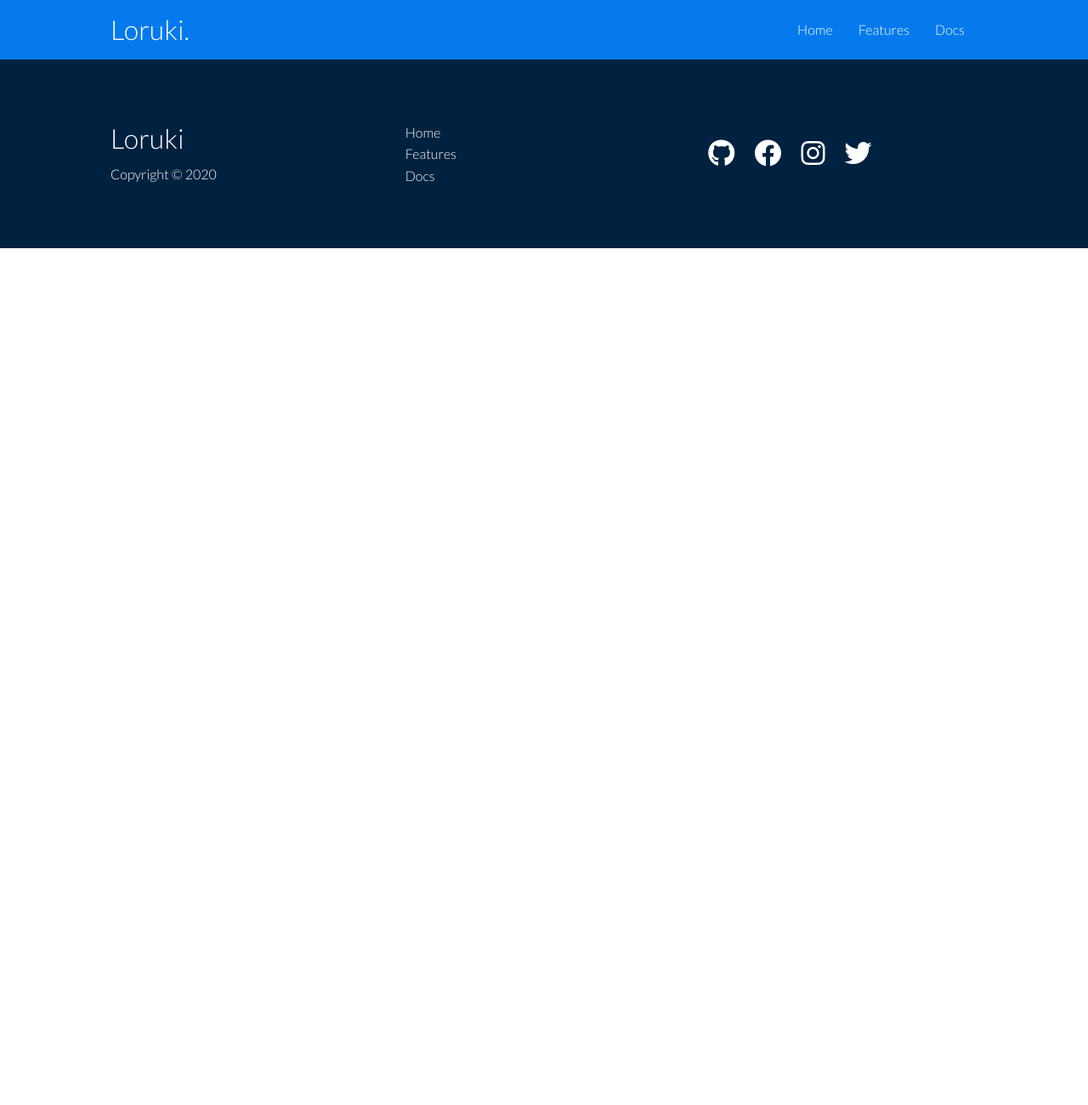
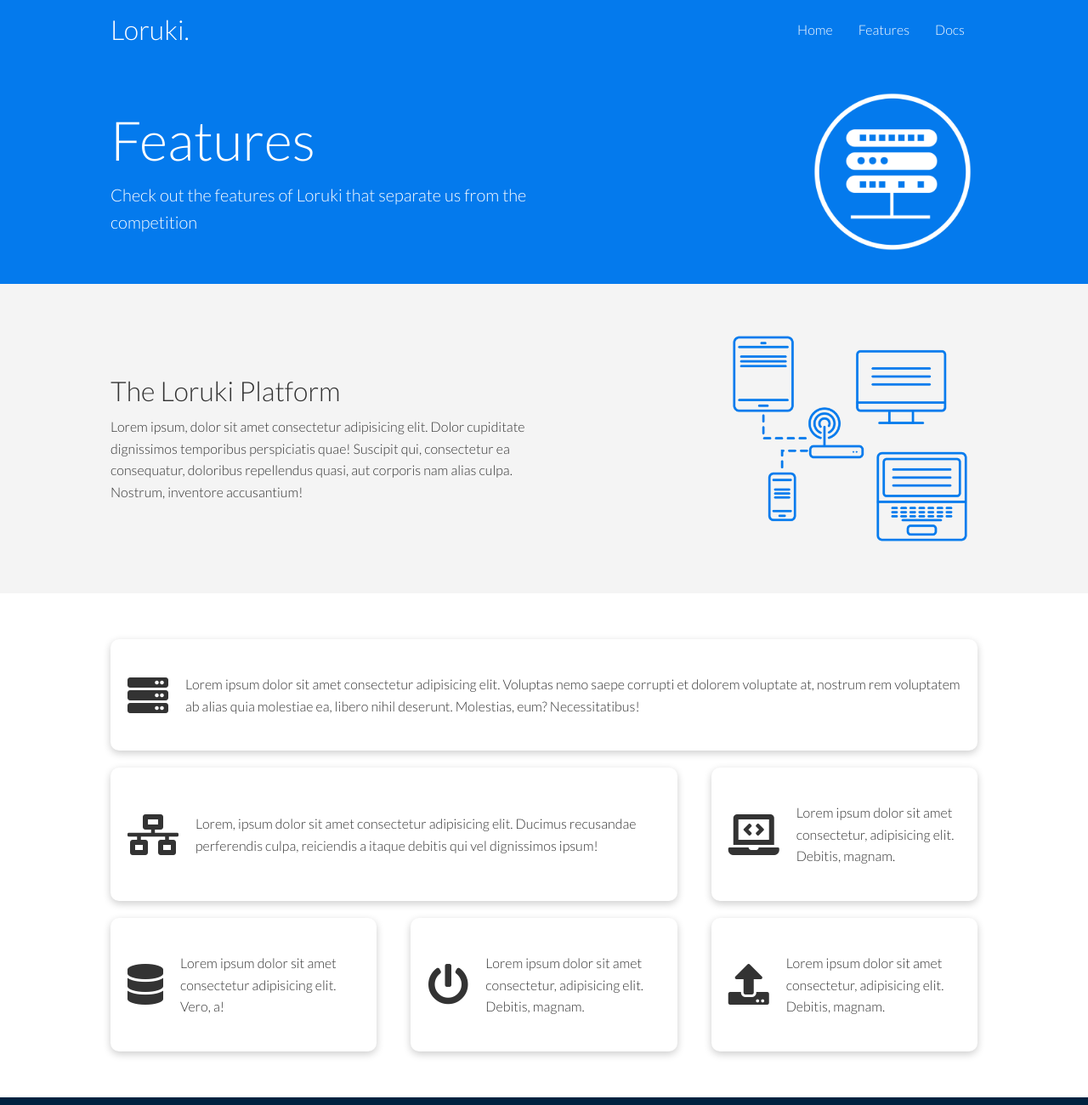
Before and after one commit to megnc/my-projects, a plain HTML site: page responsive-web-project/features.html in a window 1280 px wide. Shown: the top 1300 px of the page at 85% size. Before the commit the page ends 800 px from the top, so only its background shows below. Drawn offline with Linux system fonts and the light colour scheme.

Commit message:
add last changes to features page

```diff
--- a/responsive-web-project/features.html
+++ b/responsive-web-project/features.html
@@ -2,24 +2,16 @@
 <!DOCTYPE html>
 <html lang="en">
 <head>
-    <meta charset="UTF-8" />
-    <meta http-equiv="X-UA-Compatible" content="IE=edge" />
-    <meta name="viewport" content="width=device-width, initial-scale=1.0" />
-    <link
-      rel="stylesheet"
-      href="https://cdnjs.cloudflare.com/ajax/libs/font-awesome/6.1.2/css/all.min.css"
-      integrity="sha512-1sCRPdkRXhBV2PBLUdRb4tMg1w2YPf37qatUFeS7zlBy7jJI8Lf4VHwWfZZfpXtYSLy85pkm9GaYVYMfw5BC1A=="
-      crossorigin="anonymous"
-      referrerpolicy="no-referrer"
-    />
-    <link rel="stylesheet" href="css/style.css" />
-    <link rel="stylesheet" href="css/utilities.css" />
+    <meta charset="UTF-8">
+    <meta name="viewport" content="width=device-width, initial-scale=1.0">
+    <link rel="stylesheet" href="https://cdnjs.cloudflare.com/ajax/libs/font-awesome/5.15.1/css/all.min.css" integrity="sha512-+4zCK9k+qNFUR5X+cKL9EIR+ZOhtIloNl9GIKS57V1MyNsYpYcUrUeQc9vNfzsWfV28IaLL3i96P9sdNyeRssA==" crossorigin="anonymous" />
+    <link rel="stylesheet" href="css/utilities.css">
+    <link rel="stylesheet" href="css/style.css">
     <title>Loruki | Cloud Hosting For Everyone</title>
 </head>
 <body>
     <!-- Navbar -->
     <div class="navbar">
-      <!-- we should make container flexbox not the navbar but we will add and extra class for flex -->
         <div class="container flex">
             <h1 class="logo">Loruki.</h1>
             <nav>
@@ -27,16 +19,83 @@
                     <li><a href="index.html">Home</a></li>
                     <li><a href="features.html">Features</a></li>
                     <li><a href="docs.html">Docs</a></li>
-            <li></li>
                 </ul>
             </nav>
         </div>
     </div>
 
+    <!-- Head -->
+    <section class="features-head bg-primary py-3">
+        <div class="container grid">
+            <div>
+                <h1 class="xl">Features</h1>
+                <p class="lead">
+                    Check out the features of Loruki that separate us from the
+						competition
+                </p>
+            </div>
+            <img src="images/server.png" alt="">
+        </div>
+    </section>
 
+    <!-- Sub head -->
+    <section class="features-sub-head bg-light py-3">
+        <div class="container grid">
+            <div>
+                <h1 class="md">The Loruki Platform</h1>
+                <p>
+                    Lorem ipsum, dolor sit amet consectetur adipisicing elit. Dolor cupiditate dignissimos temporibus perspiciatis quae! Suscipit qui, consectetur ea consequatur, doloribus repellendus quasi, aut corporis nam alias culpa. Nostrum, inventore accusantium!
+                </p>
+            </div>
+            <img src="images/server2.png" alt="">
+        </div>
+    </section>
+
+    <section class="features-main my-2">
+        <div class="container grid grid-3">
+            <div class="card flex">
+                <i class="fas fa-server fa-3x"></i>
+                <p>Lorem ipsum dolor sit amet consectetur adipisicing elit. Voluptas nemo saepe corrupti et dolorem voluptate at, nostrum rem voluptatem ab alias quia molestiae ea, libero nihil deserunt. Molestias, eum? Necessitatibus!</p>
+            </div>
+            <div class="card flex">
+                <i class="fas fa-network-wired fa-3x"></i>
+                <p>
+                    Lorem, ipsum dolor sit amet consectetur adipisicing elit. Ducimus
+                    recusandae perferendis culpa, reiciendis a itaque debitis qui vel
+                    dignissimos ipsum!
+                </p>
+            </div>
+            <div class="card flex">
+                <i class="fas fa-laptop-code fa-3x"></i>
+                <p>
+                    Lorem ipsum dolor sit amet consectetur, adipisicing elit. Debitis,
+                    magnam.
+                </p>
+            </div>
+            <div class="card flex">
+                <i class="fas fa-database fa-3x"></i>
+                <p>
+                    Lorem ipsum dolor sit amet consectetur adipisicing elit. Vero, a!
+                </p>
+            </div>
+            <div class="card flex">
+                <i class="fas fa-power-off fa-3x"></i>
+                <p>
+                    Lorem ipsum dolor sit amet consectetur, adipisicing elit. Debitis,
+                    magnam.
+                </p>
+            </div>
+            <div class="card flex">
+                <i class="fas fa-upload fa-3x"></i>
+                <p>
+                    Lorem ipsum dolor sit amet consectetur, adipisicing elit. Debitis,
+                    magnam.
+                </p>
+            </div>
+        </div>
+    </section>
 
     <!-- Footer -->
-
     <footer class="footer bg-dark py-5">
         <div class="container grid grid-3">
             <div>
@@ -58,5 +117,6 @@
                 <a href="#"><i class="fab fa-twitter fa-2x"></i></a>
             </div>
         </div>
+    </footer>
 </body>
 </html>
```
Lines whose indentation alone changed are shown as unchanged.
